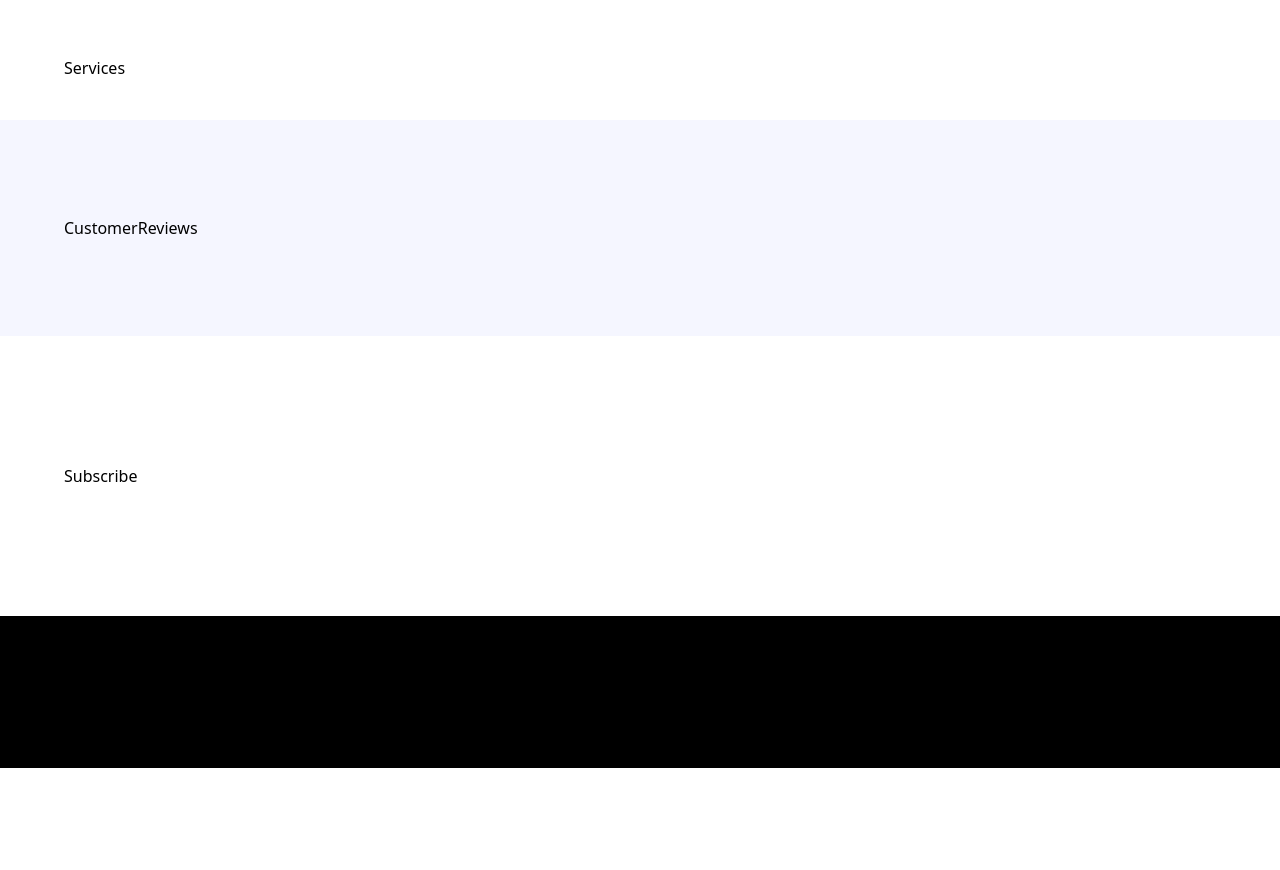
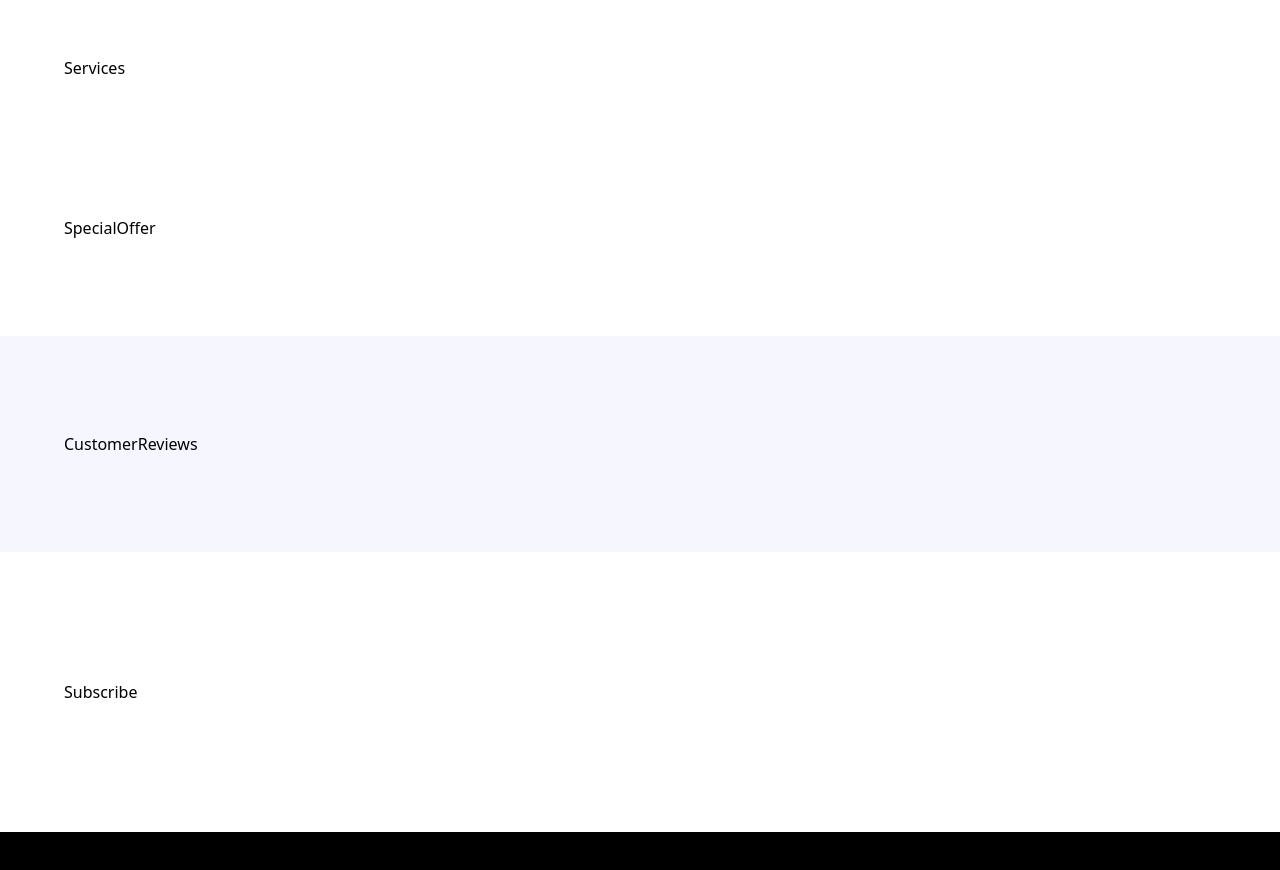
Before and after one commit to aguiarHugo/Nike-LadingPage, a React (Vite) app: page / in a window 1280 px wide. Shown: the part 560-1430 px from the top of the page. Before the commit the page ends 1328 px from the top, so only its background shows below. Built offline with nearby package versions, Linux system fonts and the light colour scheme; a web font is replaced by a local one.

Commit message:
Created and imported sections and components

```diff
--- a/src/App.jsx
+++ b/src/App.jsx
@@ -1,29 +1,43 @@
-import React from 'react'
+import {
+  Hero,
+  PopularProducts,
+  Services,
+  SuperQuality,
+  SpecialOffer,
+  CustomerReviews,
+  Subscribe,
+  Footer
+} from './sections'
+
+import Nav from './components/Nav'
 
 const App = () => {
   return (
     <main className='relative'>
-      Nav
+      <Nav />
       <section className='xl:padding-1 wide:padding-r padding-b'>
-        Hero
+        < Hero />
       </section>
       <section className='padding'>
-        PopularProducts
+        < PopularProducts />
       </section>
       <section className='padding'>
-        SuperQuality
+        <SuperQuality />
       </section>
       <section className='padding-x py-10'>
-        Services
+        <Services />
+      </section>
+      <section className='padding'>
+        <SpecialOffer />
       </section>
       <section className='bg-pale-blue padding'>
-        CustomerReviews
+        <CustomerReviews />
       </section>
       <section className='padding-x sm:py-32 py-16 w-full'>
-        Subscribe
+        <Subscribe />
       </section>
       <section className='bg-black padding-x padding-t pb-8'>
-        Footer
+        <Footer />
       </section>
     </main>
   )
--- /dev/null
+++ b/src/components/Nav.jsx
@@ -0,0 +1,9 @@
+import React from 'react'
+
+const Nav = () => {
+  return (
+    <div>Nav</div>
+  )
+}
+
+export default Nav
--- /dev/null
+++ b/src/sections/CustomerReviews.jsx
@@ -0,0 +1,8 @@
+
+const CustomerReviews = () => {
+  return (
+    <div>CustomerReviews</div>
+  )
+}
+
+export default CustomerReviews
--- /dev/null
+++ b/src/sections/Footer.jsx
@@ -0,0 +1,7 @@
+const Footer = () => {
+  return (
+    <div>Footer</div>
+  )
+}
+
+export default Footer
--- /dev/null
+++ b/src/sections/Hero.jsx
@@ -0,0 +1,7 @@
+const Hero = () => {
+  return (
+    <div>Hero</div>
+  )
+}
+
+export default Hero
--- /dev/null
+++ b/src/sections/PopularProducts.jsx
@@ -0,0 +1,7 @@
+const PopularProducts = () => {
+  return (
+    <div>PopularProducts</div>
+  )
+}
+
+export default PopularProducts
--- /dev/null
+++ b/src/sections/Services.jsx
@@ -0,0 +1,7 @@
+const Services = () => {
+  return (
+    <div>Services</div>
+  )
+}
+
+export default Services
--- /dev/null
+++ b/src/sections/SpecialOffer.jsx
@@ -0,0 +1,7 @@
+const SpecialOffer = () => {
+  return (
+    <div>SpecialOffer</div>
+  )
+}
+
+export default SpecialOffer
--- /dev/null
+++ b/src/sections/Subscribe.jsx
@@ -0,0 +1,7 @@
+const Subscribe = () => {
+  return (
+    <div>Subscribe</div>
+  )
+}
+
+export default Subscribe
--- /dev/null
+++ b/src/sections/SuperQuality.jsx
@@ -0,0 +1,7 @@
+const SuperQuality = () => {
+  return (
+    <div>SuperQuality</div>
+  )
+}
+
+export default SuperQuality
--- /dev/null
+++ b/src/sections/index.js
@@ -0,0 +1,19 @@
+import Hero from "./Hero";
+import PopularProducts from "./PopularProducts";
+import SuperQuality from "./SuperQuality";
+import Services from "./Services";
+import SpecialOffer from "./SpecialOffer";
+import CustomerReviews from "./CustomerReviews";
+import Subscribe from "./Subscribe";
+import Footer from "./Footer";
+
+export {
+    Hero,
+    PopularProducts,
+    Services,
+    SuperQuality,
+    SpecialOffer,
+    CustomerReviews,
+    Subscribe,
+    Footer
+}
```
